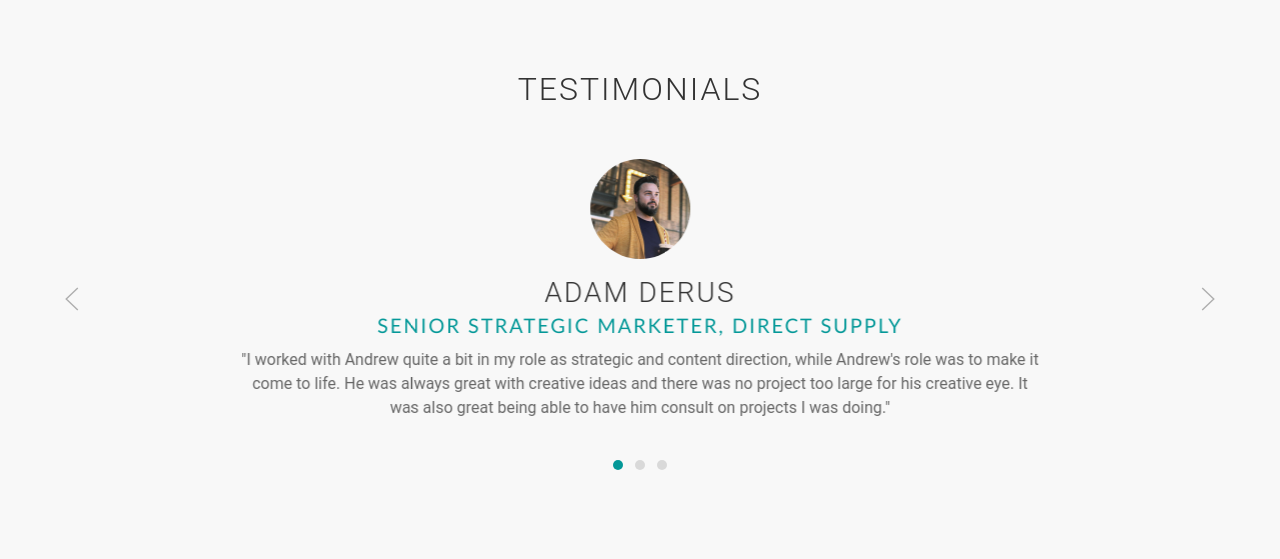
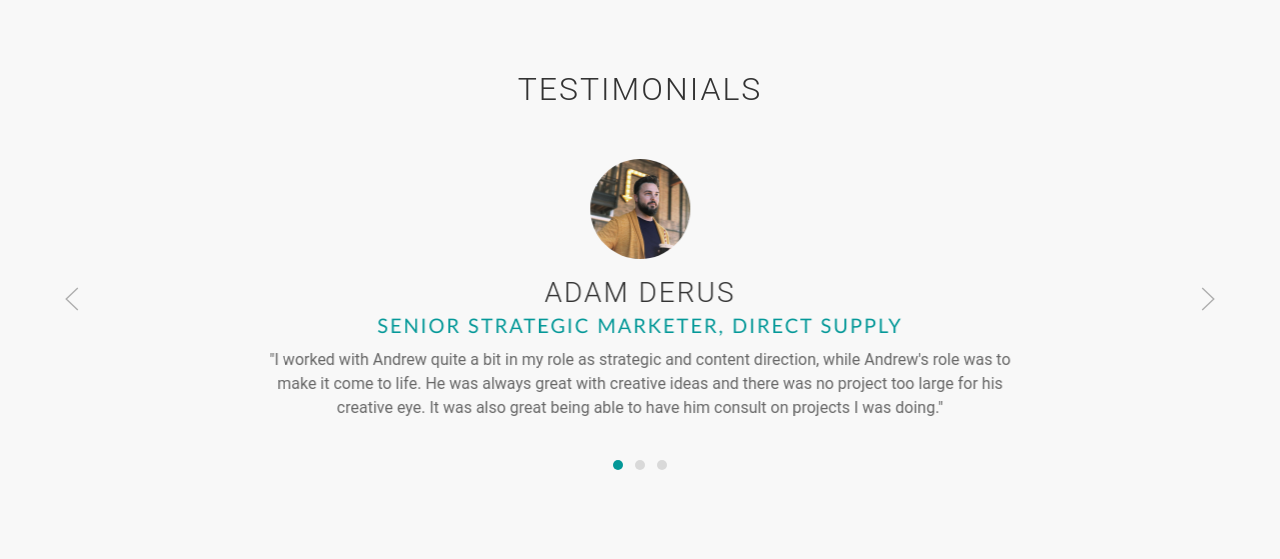
Before and after one commit to vonhaden/portfolio, a PHP site: page / in a window 1280 px wide. Shown: the part 1668-2227 px from the top of the page. Run offline with PHP 8.4, Linux system fonts and the light colour scheme; some libraries are stand-ins or nearby versions.

Commit message:
Fixed minor error in testimonial slider on tablet views

```diff
--- a/css/styles.css
+++ b/css/styles.css
@@ -431,7 +431,7 @@ h1, h2, h3, h4, h5, h6 {
 }
 @media all and (min-width: 30em) {
   .testimonials .testimonial-slide {
-    padding: 0 100px;
+    padding: 0 60px;
   }
   .testimonials h2 {
     margin-bottom: 1.5em;
@@ -450,6 +450,11 @@ h1, h2, h3, h4, h5, h6 {
     font-size: 16px;
   }
 }
+@media all and (min-width: 48em) {
+  .testimonials .testimonial-slide {
+    padding: 0 110px;
+  }
+}
 
 .connect {
   background-color: #4c4c4c;
--- a/sass/_index.scss
+++ b/sass/_index.scss
@@ -126,7 +126,7 @@
     // Desktop
     @include mappy-bp(sm) {
         .testimonial-slide {
-            padding: 0 100px;
+            padding: 0 60px;
         }
 
         h2 {
@@ -147,6 +147,12 @@
 
         p {
             font-size: 16px;
+        }
+    }
+
+    @include mappy-bp(md) {
+        .testimonial-slide {
+            padding: 0 110px;
         }
     }
 
```
Also changed, not shown: 1 other file.
